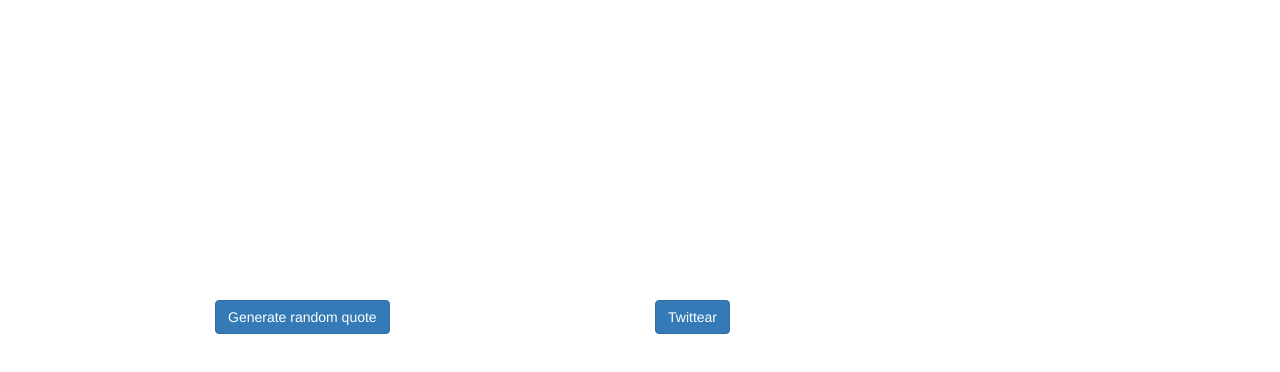
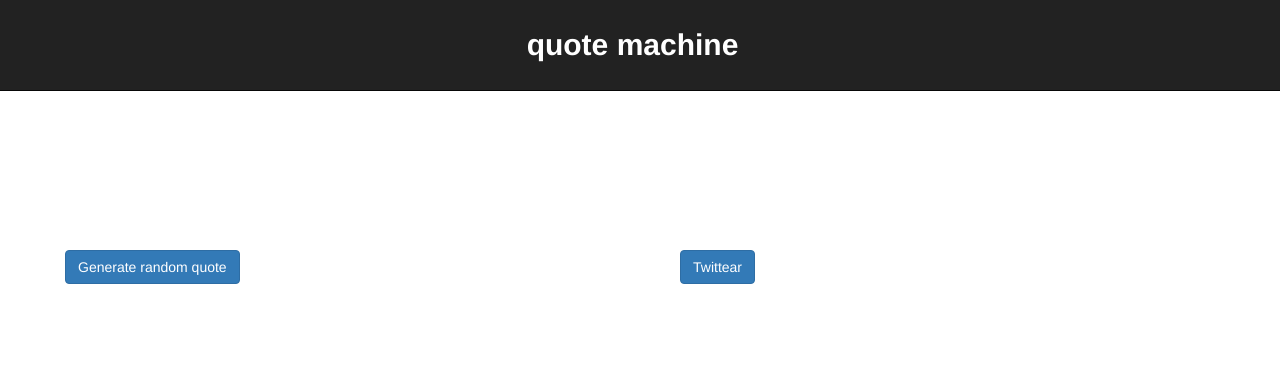
Before and after one commit to TheEdu/random-quote-machine, a plain HTML site: page index.html in a window 1280 px wide. Drawn offline with nearby package versions, Linux system fonts and the light colour scheme.

Commit message:
agregado nav-bar

```diff
--- a/index.html
+++ b/index.html
@@ -13,7 +13,7 @@
 	<style type="text/css">
 
 		#main-conainer{
-			margin:150px  200px  150px 200px;
+			margin:100px 0px 0px 50px;
 			width: auto;
 		}
 
@@ -26,12 +26,41 @@
 			height: 150px;
 		}
 
+		#quote-nav{
+			color:#fff;
+			font-weight: bold;
+			font-size:30px
+		}
+
+		.navbar-header {
+		    float: left;
+		    padding: 15px;
+		    text-align: center;
+		    width: 100%;
+		}
+
+		.navbar-brand {float:none;}
+
+		#navbar-container{
+			padding: 20px;
+		}
 
 	</style>
 
 </head>
 <body>
 
+	<!-- NavBar -->
+	<nav class="navbar navbar-inverse navbar-fixed-top" id="nav-bar">
+		<div id="navbar-container" class="container-fluid">
+		    <div class="navbar-header">
+		      <a id="quote-nav" class="navbar-brand " href="javascript:void(0)">quote machine</a>
+		    </div>
+		</div>
+	</nav>
+
+
+	<!-- Quote  -->
 	<div id="main-conainer" class="container-fluid">
 
 		<div id="quote-container">
```
